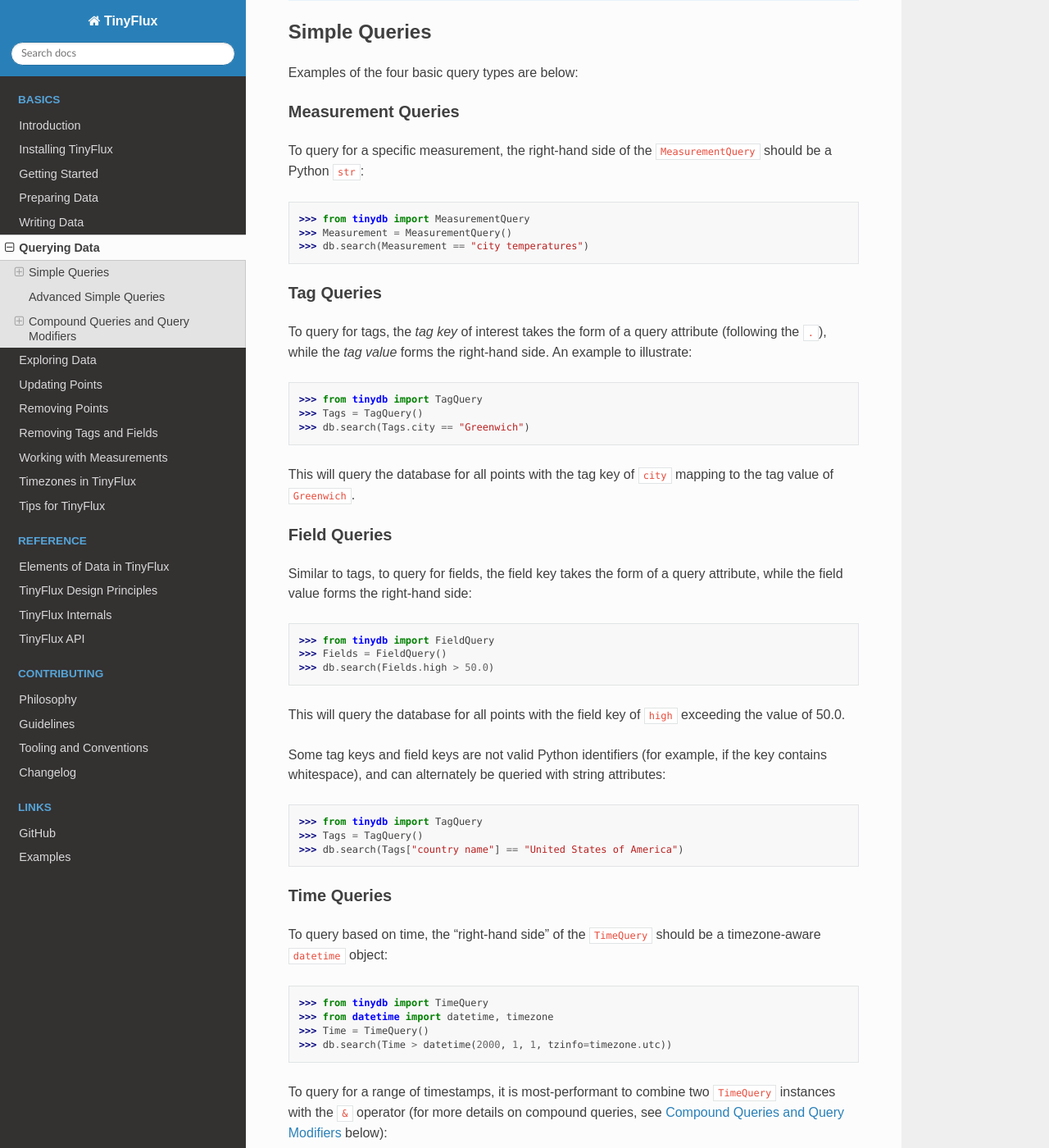
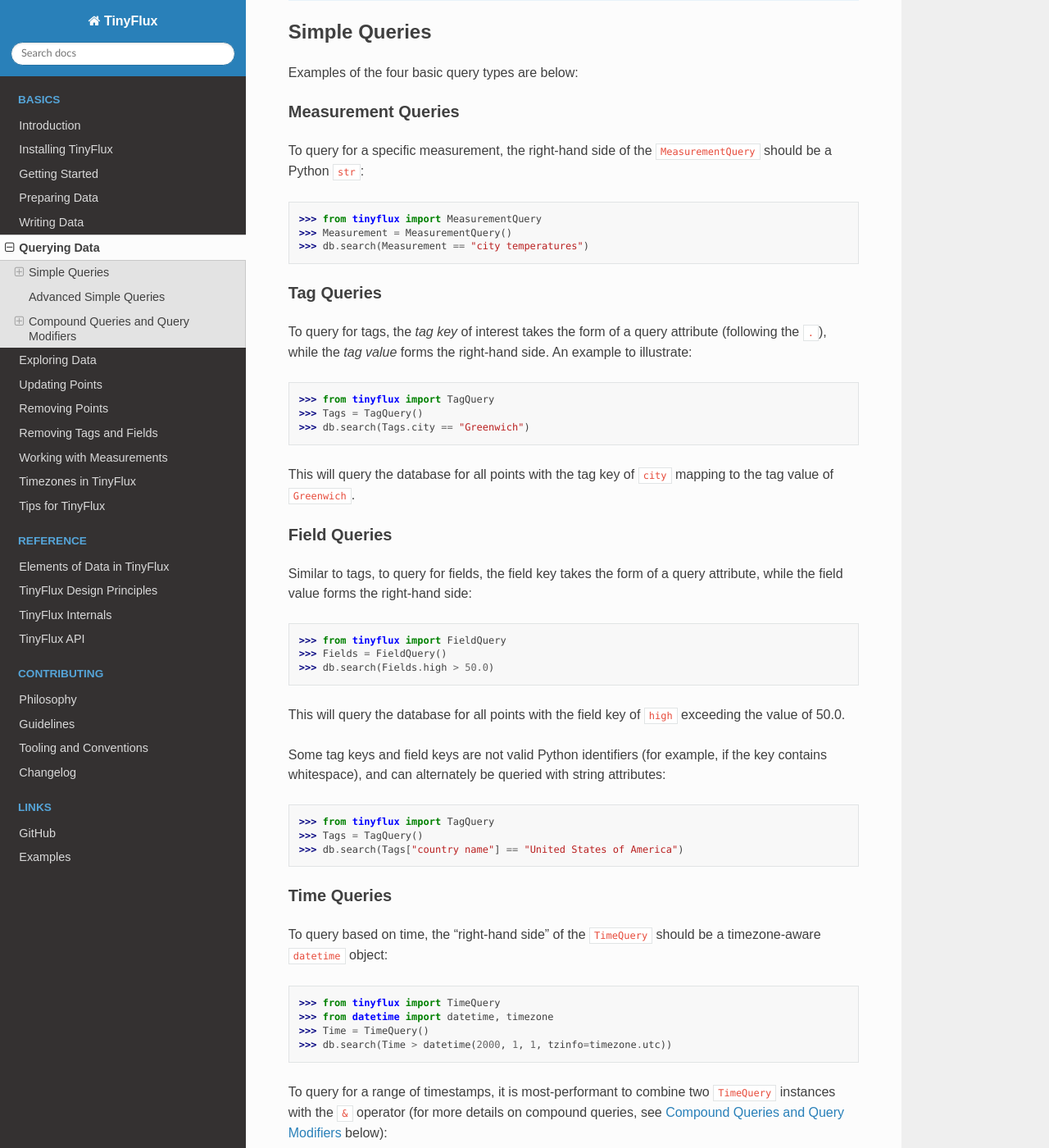
Before and after one commit to citrusvanilla/tinyflux, a Sphinx documentation site: the page built from docs/source/querying-data.rst, in a window 1280 px wide and 1400 px high, scrolled down 623 px. Shown: the whole window at 82% size. Built offline with Sphinx 7.4.7 and the Read the Docs theme 2.0.0, drawn with Linux system fonts in a browser that asks for light colours.

Commit message:
from tinydb to from tinyflux

```diff
--- a/docs/source/querying-data.rst
+++ b/docs/source/querying-data.rst
@@ -27,7 +27,7 @@
 
 To query for a specific measurement, the right-hand side of the ``MeasurementQuery`` should be a Python ``str``:
 
->>> from tinydb import MeasurementQuery
+>>> from tinyflux import MeasurementQuery
 >>> Measurement = MeasurementQuery()
 >>> db.search(Measurement == "city temperatures")
 
@@ -36,7 +36,7 @@
 
 To query for tags, the *tag key* of interest takes the form of a query attribute (following the ``.``), while the *tag value* forms the right-hand side.  An example to illustrate:
 
->>> from tinydb import TagQuery
+>>> from tinyflux import TagQuery
 >>> Tags = TagQuery()
 >>> db.search(Tags.city == "Greenwich")
 
@@ -47,7 +47,7 @@
 
 Similar to tags, to query for fields, the field key takes the form of a query attribute, while the field value forms the right-hand side:
 
->>> from tinydb import FieldQuery
+>>> from tinyflux import FieldQuery
 >>> Fields = FieldQuery()
 >>> db.search(Fields.high > 50.0)
 
@@ -55,7 +55,7 @@
 
 Some tag keys and field keys are not valid Python identifiers (for example, if the key contains whitespace), and can alternately be queried with string attributes:
 
->>> from tinydb import TagQuery
+>>> from tinyflux import TagQuery
 >>> Tags = TagQuery()
 >>> db.search(Tags["country name"] == "United States of America")
 
@@ -64,7 +64,7 @@
 
 To query based on time, the "right-hand side" of the ``TimeQuery`` should be a timezone-aware ``datetime`` object:
 
->>> from tinydb import TimeQuery
+>>> from tinyflux import TimeQuery
 >>> from datetime import datetime, timezone
 >>> Time = TimeQuery()
 >>> db.search(Time > datetime(2000, 1, 1, tzinfo=timezone.utc))
@@ -151,7 +151,7 @@
 
 TinyFlux also allows supports compound queries through the use of logical operators.  This is particularly useful for time queries when a time range is needed.
 
->>> from tinydb import TimeQuery
+>>> from tinyflux import TimeQuery
 >>> from datetime import datetime, timezone
 >>> Time = TimeQuery()
 >>> q1 = Time > datetime(1990, 1, 1, tzinfo=timezone.utc)
```
